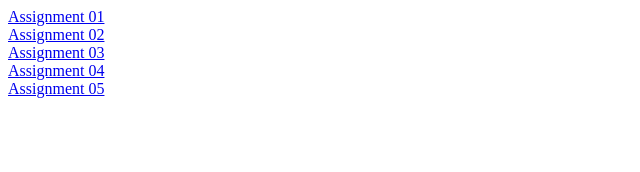
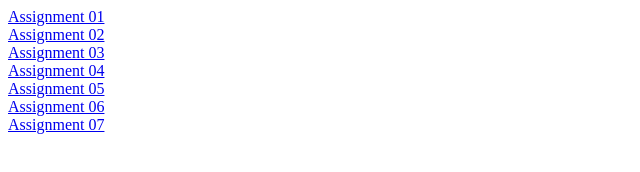
Before and after one commit to iowi479/informationvisualization, a plain HTML site: page index.html in a window 1280 px wide. Shown: the whole page, without its empty margins (0-640 px from the left). Drawn offline with Linux system fonts and the light colour scheme.

Commit message:
include assignment 6&7

```diff
--- a/index.html
+++ b/index.html
@@ -13,6 +13,8 @@
         <a href="practical_03/">Assignment 03</a>
         <a href="practical_04/">Assignment 04</a>
         <a href="practical_05/">Assignment 05</a>
+        <a href="practical_06/">Assignment 06</a>
+        <a href="practical_07/">Assignment 07</a>
     </div>
 </body>
 
```
